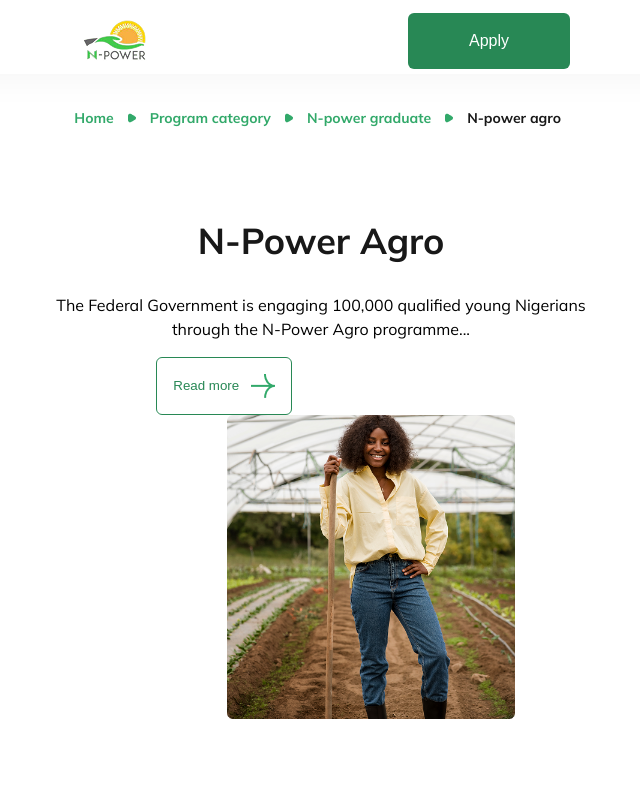
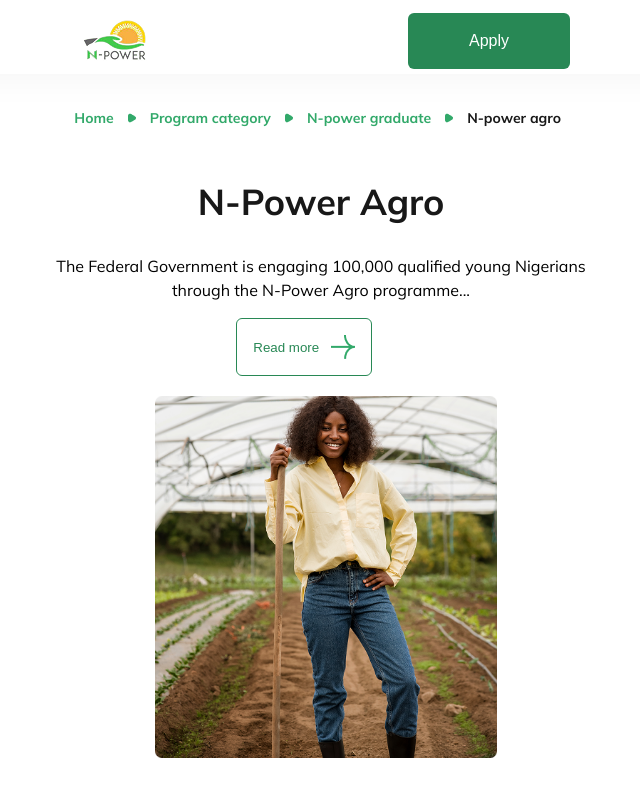
Before and after one commit to Chidinmaojimba/N-agropro2, a React (Vite) app: page / in a window 768 px wide. Shown: the top 796 px of the page, without its empty margins (63-703 px from the left). Built offline with nearby package versions, Linux system fonts and the light colour scheme.

Commit message:
reponsiveness or overview

```diff
--- a/src/index.css
+++ b/src/index.css
@@ -512,16 +512,33 @@
   .homeImg img {
     width: 60%;
     height: auto;
+    margin-right: 90px;
   }
 
   .overview {
-    width: 90%;
-    margin: 60px auto;
+    /* width: 90%;
+    margin: 60px auto; */
+    align-items: center;
+        display: flex;
+        width: 90%;
+        justify-content: space-around;
+        margin-right: 20px;
+        margin-left: 20px;
   }
 
   .homeBttn {
-    margin-left: 100px;
+    margin-left: 180px;
+    margin-bottom: 20px;
   }
+
+  .overviewOne {
+
+  }
+
+  .overviewTwo p{
+   font-size: smaller;
+  }
+
 
 }
 
```
